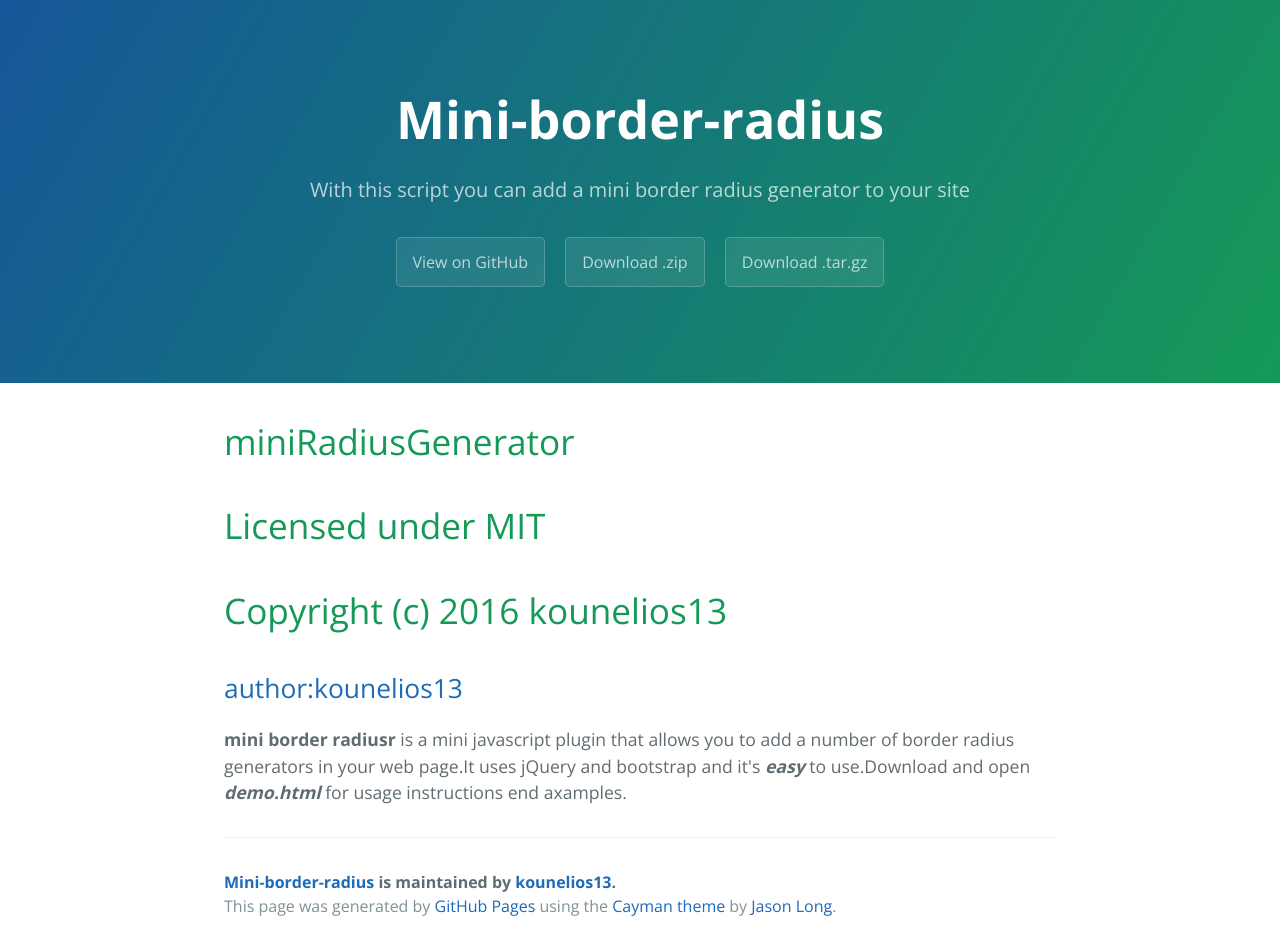
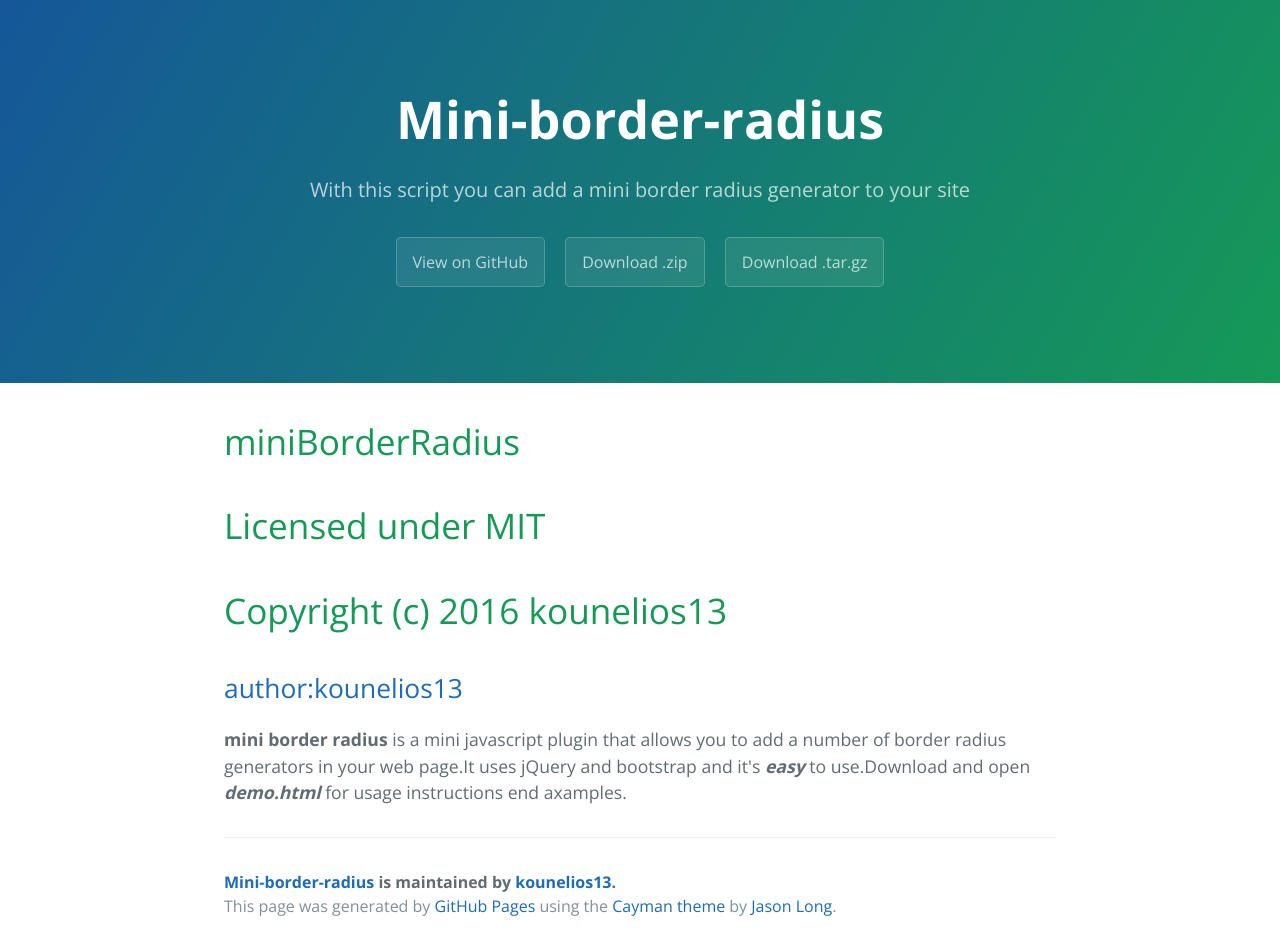
Before and after one commit to kounelios13/mini-border-radius, a plain HTML site: page index.html in a window 1280 px wide. Drawn offline with nearby package versions, Linux system fonts and the light colour scheme.

Commit message:
Update index.html

```diff
--- a/index.html
+++ b/index.html
@@ -20,7 +20,7 @@
 
     <section class="main-content">
       <h1>
-<a id="miniradiusgenerator" class="anchor" href="#miniradiusgenerator" aria-hidden="true"><span aria-hidden="true" class="octicon octicon-link"></span></a>miniRadiusGenerator</h1>
+<a id="miniradiusgenerator" class="anchor" href="#miniradiusgenerator" aria-hidden="true"><span aria-hidden="true" class="octicon octicon-link"></span></a>miniBorderRadius</h1>
 
 <h1>
 <a id="licensed-under-mit" class="anchor" href="#licensed-under-mit" aria-hidden="true"><span aria-hidden="true" class="octicon octicon-link"></span></a>Licensed under MIT</h1>
@@ -32,7 +32,7 @@
 <a id="authorkounelios13" class="anchor" href="#authorkounelios13" aria-hidden="true"><span aria-hidden="true" class="octicon octicon-link"></span></a><a href="http://kounj.web44.net">author:kounelios13</a>
 </h2>
 
-<p><strong>mini border radiusr</strong> is a mini javascript plugin that allows you to add a number of border radius generators in your web page.It uses jQuery and bootstrap and it's <strong><em>easy</em></strong> to use.Download and open <strong><em>demo.html</em></strong> for usage instructions end axamples.</p>
+<p><strong>mini border radius </strong> is a mini javascript plugin that allows you to add a number of border radius generators in your web page.It uses jQuery and bootstrap and it's <strong><em>easy</em></strong> to use.Download and open <strong><em>demo.html</em></strong> for usage instructions end axamples.</p>
 
       <footer class="site-footer">
         <span class="site-footer-owner"><a href="https://github.com/kounelios13/mini-border-radius">Mini-border-radius</a> is maintained by <a href="https://github.com/kounelios13">kounelios13</a>.</span>
```
